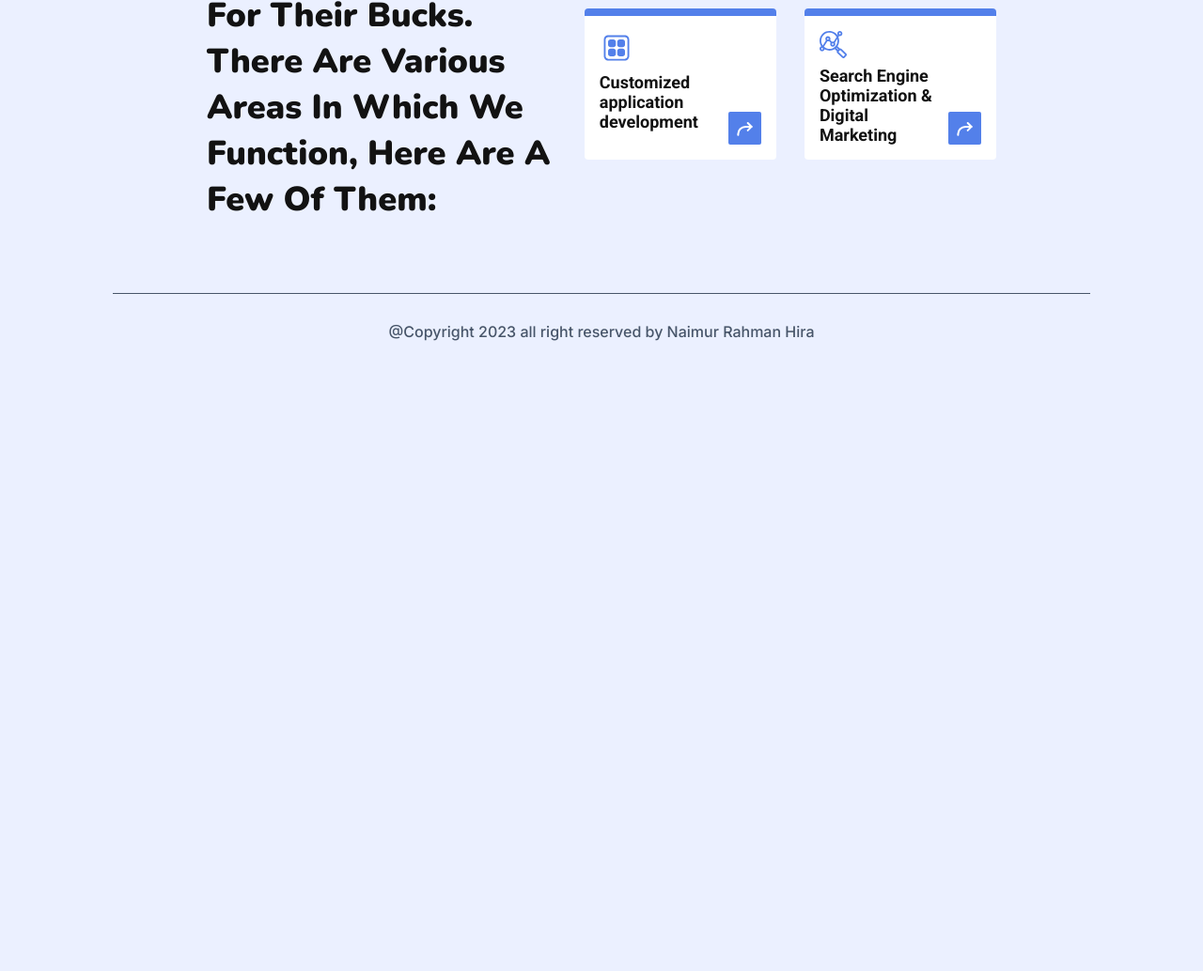
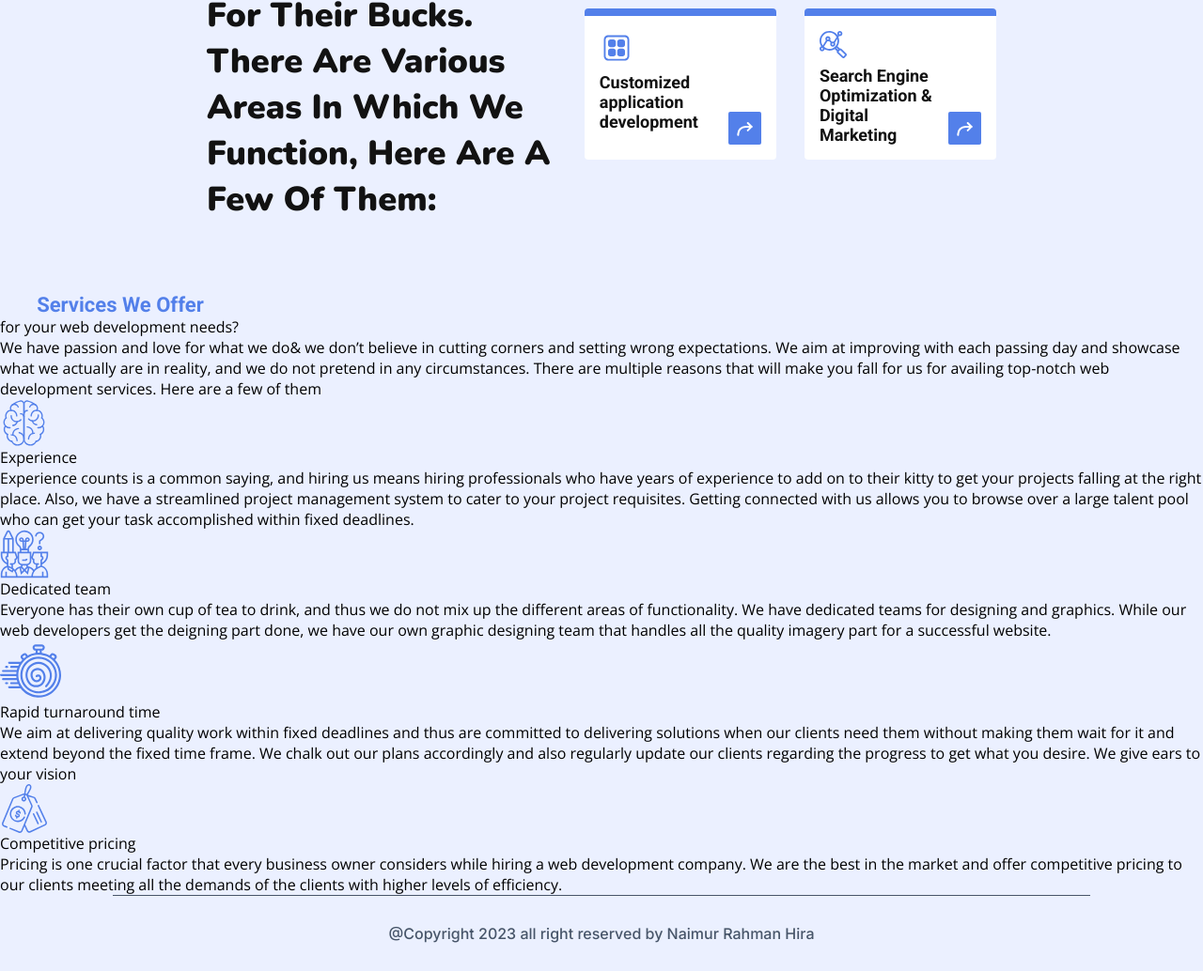
Before and after one commit to bakko7821/RR-landing-page, a plain HTML site: page index.html in a window 1280 px wide. Shown: the part 2488-3522 px from the top of the page at 94% size. Before the commit the page ends 2881 px from the top, so only its background shows below. Drawn offline with nearby package versions, Linux system fonts and the light colour scheme.

Commit message:
add skelet choose-up section

```diff
--- a/index.html
+++ b/index.html
@@ -249,6 +249,78 @@
           </li>
         </ul>
       </section>
+      <section id="choose-up">
+        <div class="text-box">
+          <p class="section-head-text">Services we offer</p>
+          <h2>for your web development needs?</h2>
+          <p class="description-text">
+            We have passion and love for what we do& we don’t believe in cutting
+            corners and setting wrong expectations. We aim at improving with
+            each passing day and showcase what we actually are in reality, and
+            we do not pretend in any circumstances. There are multiple reasons
+            that will make you fall for us for availing top-notch web
+            development services. Here are a few of them
+          </p>
+        </div>
+        <ul class="cardbox">
+          <li>
+            <article>
+              <img src="images/ui/brain-icon.svg" alt="" />
+              <h3>Experience</h3>
+              <p>
+                Experience counts is a common saying, and hiring us means hiring
+                professionals who have years of experience to add on to their
+                kitty to get your projects falling at the right place. Also, we
+                have a streamlined project management system to cater to your
+                project requisites. Getting connected with us allows you to
+                browse over a large talent pool who can get your task
+                accomplished within fixed deadlines.
+              </p>
+            </article>
+          </li>
+          <li>
+            <article>
+              <img src="images/ui/people-icon.svg" alt="" />
+              <h3>Dedicated team</h3>
+              <p>
+                Everyone has their own cup of tea to drink, and thus we do not
+                mix up the different areas of functionality. We have dedicated
+                teams for designing and graphics. While our web developers get
+                the deigning part done, we have our own graphic designing team
+                that handles all the quality imagery part for a successful
+                website.
+              </p>
+            </article>
+          </li>
+          <li>
+            <article>
+              <img src="images/ui/time-icon.svg" alt="" />
+              <h3>Rapid turnaround time</h3>
+              <p>
+                We aim at delivering quality work within fixed deadlines and
+                thus are committed to delivering solutions when our clients need
+                them without making them wait for it and extend beyond the fixed
+                time frame. We chalk out our plans accordingly and also
+                regularly update our clients regarding the progress to get what
+                you desire. We give ears to your vision
+              </p>
+            </article>
+          </li>
+          <li>
+            <article>
+              <img src="images/ui/sale-icon.svg" alt="" />
+              <h3>Competitive pricing</h3>
+              <p>
+                Pricing is one crucial factor that every business owner
+                considers while hiring a web development company. We are the
+                best in the market and offer competitive pricing to our clients
+                meeting all the demands of the clients with higher levels of
+                efficiency.
+              </p>
+            </article>
+          </li>
+        </ul>
+      </section>
     </main>
     <footer>
       <svg
```
Also changed, not shown: images/ui/brain-icon.svg (added), images/ui/people-icon.svg (added), images/ui/sale-icon.svg (added), images/ui/time-icon.svg (added).
